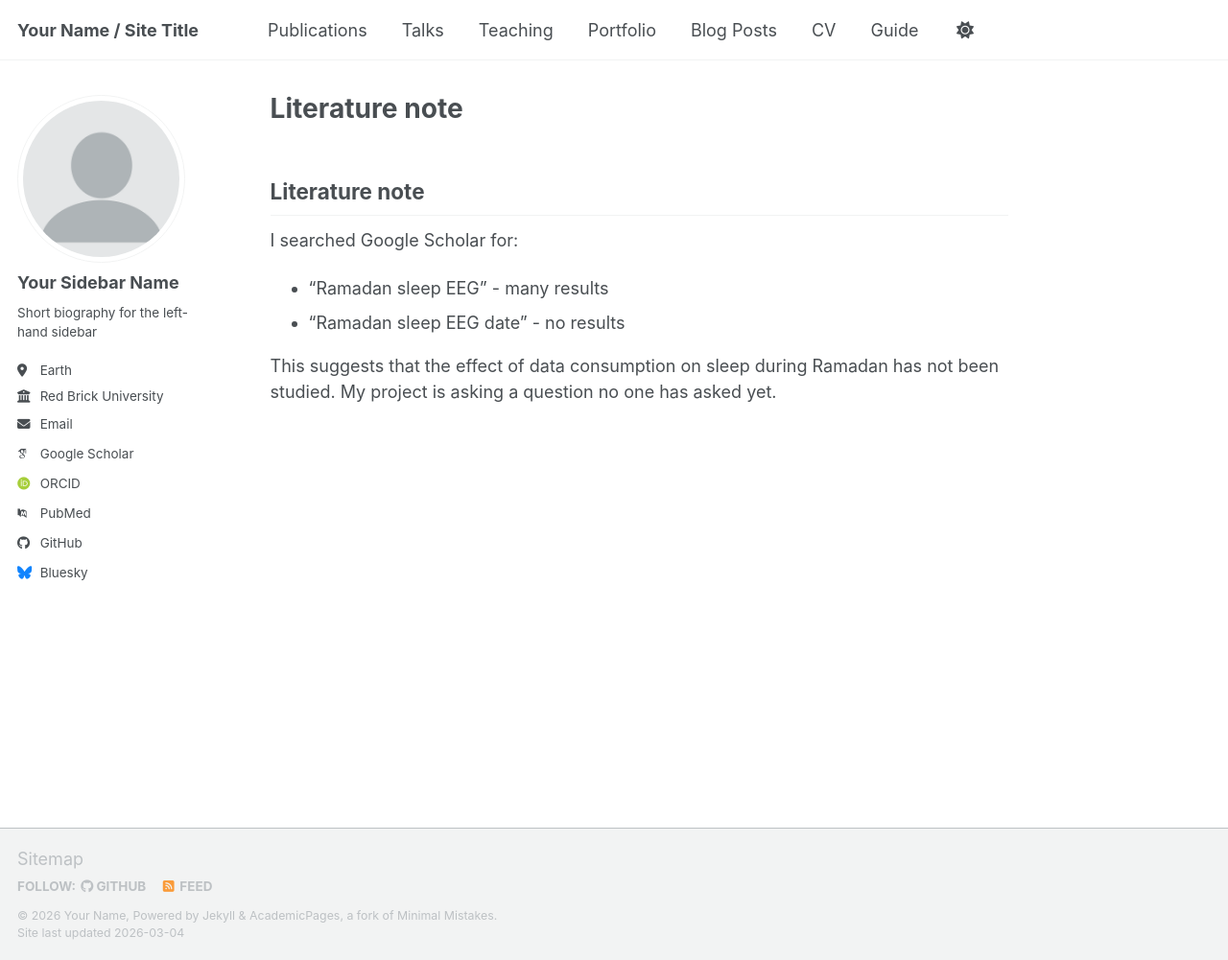
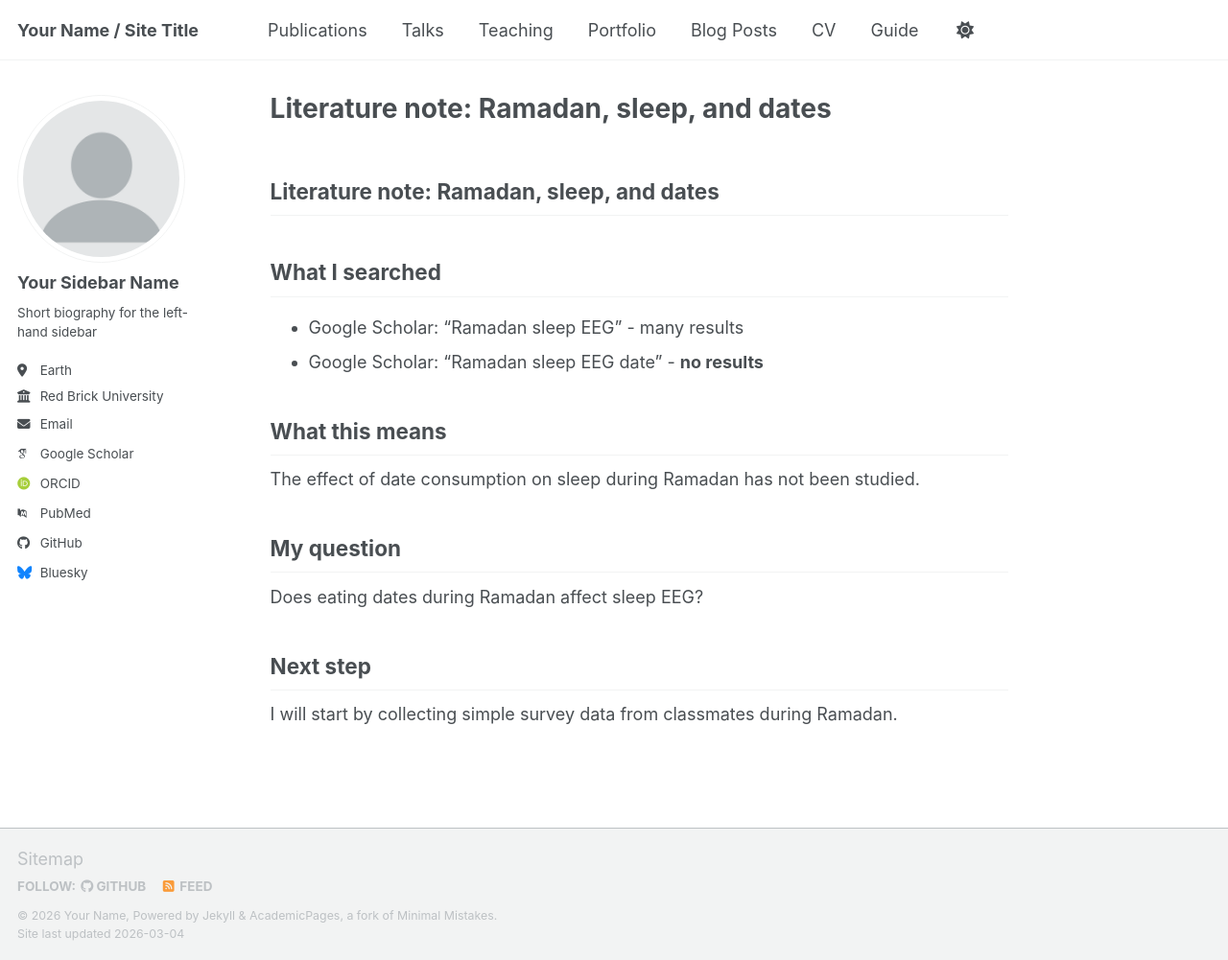
Before and after one commit to Taiguoguo/Taiguoguo-Research, a Jekyll site: the page built from Ramadan_sleep/Literature_note.md, in a window 1280 px wide and 1001 px high. Shown: the whole window at 96% size. Built offline with Jekyll 4.4.1, drawn with Linux system fonts in a browser that asks for light colours; some web fonts are replaced; our own code applies the rules of GitHub Pages for plain Markdown files; a script bundle is joined from its source files by our own code; library files that are not in the unit come from our copies.

Commit message:
Update Literature_note.md

```diff
--- a/Ramadan_sleep/Literature_note.md
+++ b/Ramadan_sleep/Literature_note.md
@@ -1,8 +1,14 @@
-## Literature note
+## Literature note: Ramadan, sleep, and dates
 
-I searched Google Scholar for:
-- "Ramadan sleep EEG" - many results
-- "Ramadan sleep EEG date" - no results
+## What I searched
+- Google Scholar: "Ramadan sleep EEG" - many results
+- Google Scholar: "Ramadan sleep EEG date" - **no results**
 
-This suggests that the effect of data consumption on sleep during Ramadan has not been studied.
-My project is asking a question no one has asked yet.
+## What this means
+The effect of date consumption on sleep during Ramadan has not been studied.
+
+## My question
+Does eating dates during Ramadan affect sleep EEG?
+
+## Next step
+I will start by collecting simple survey data from classmates during Ramadan.
```
